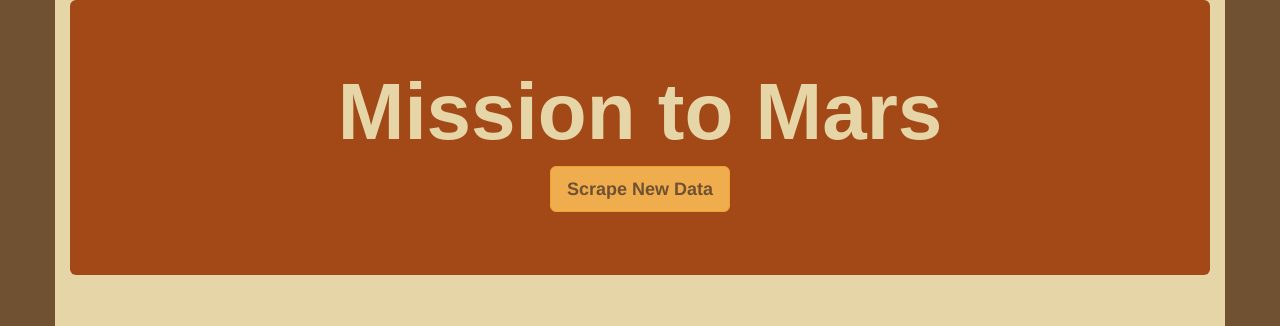
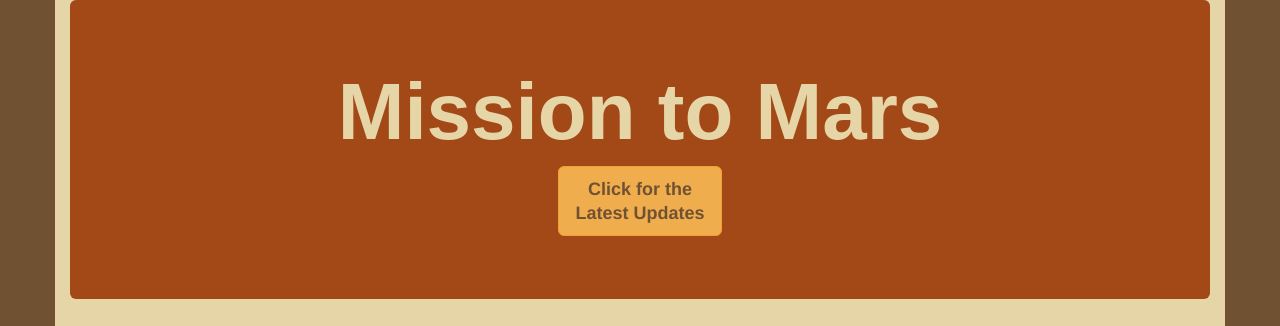
Before and after one commit to Bag0niku/Mission_to_Mars, a Flask app: template templates/index.html in a window 1280 px wide. Shown: the top 326 px of the page. Run offline with Flask 2, Linux system fonts and the light colour scheme; the template is opened without the code that fills it, so the values that code supplies are empty; some libraries are stand-ins or nearby versions.

Commit message:
changed the text of the button

```diff
--- a/templates/index.html
+++ b/templates/index.html
@@ -39,7 +39,7 @@
         <div id="title" class="jumbotron text-center">
             <h1 style="font-family: sans-serif;font-weight: bolder;color:#e6d6a7;font-size:80px;">
                 <b>Mission to Mars</b></h1>
-            <p><a class="btn btn-warning btn-lg" href="/scrape" role="button" style="color:#705132"> <b>Scrape New Data</b></a></p>
+            <p><a class="btn btn-warning btn-lg" href="/scrape" role="button" style="color:#705132"> <b>Click for the <br>Latest Updates</b></a></p>
 
         </div>
         <div class="content">
```
